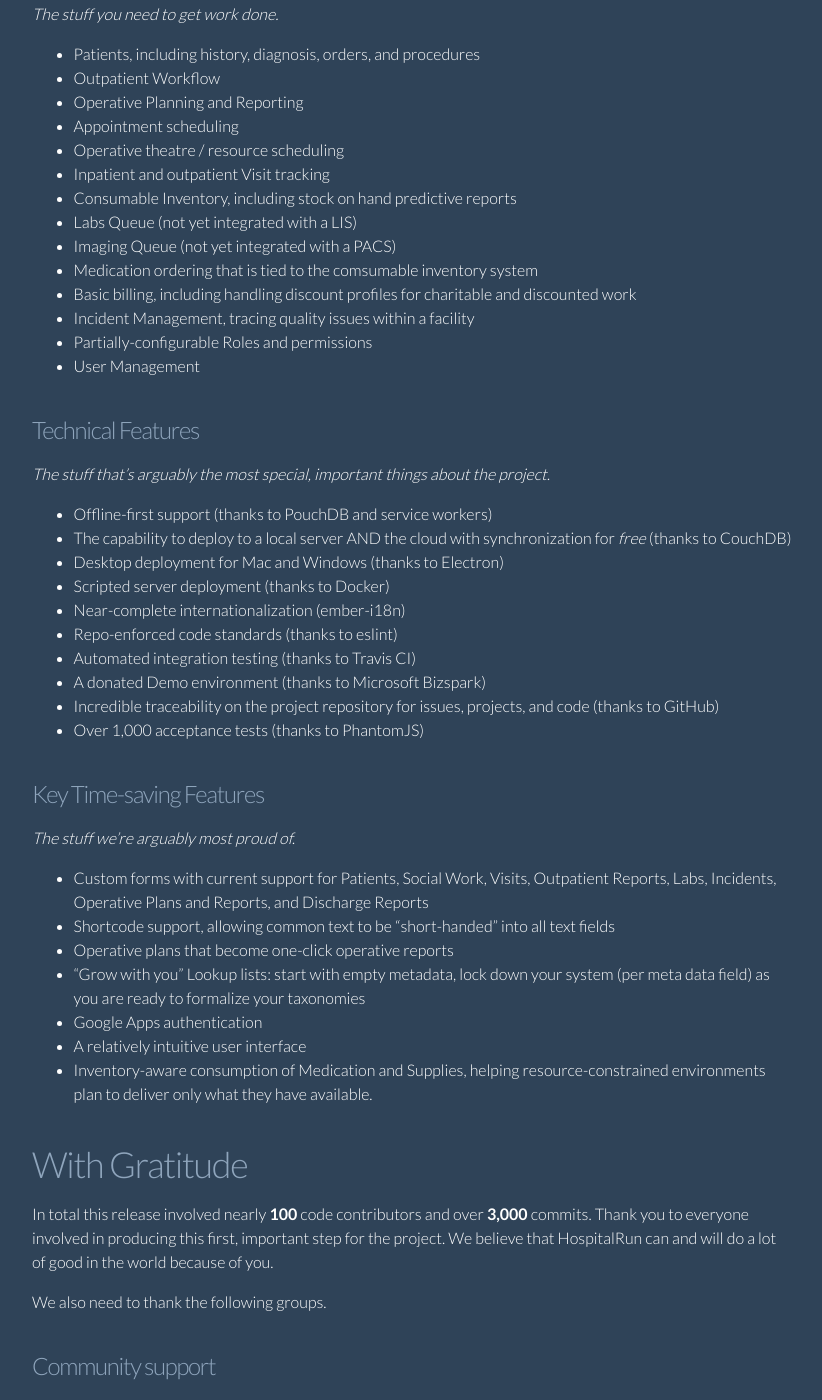
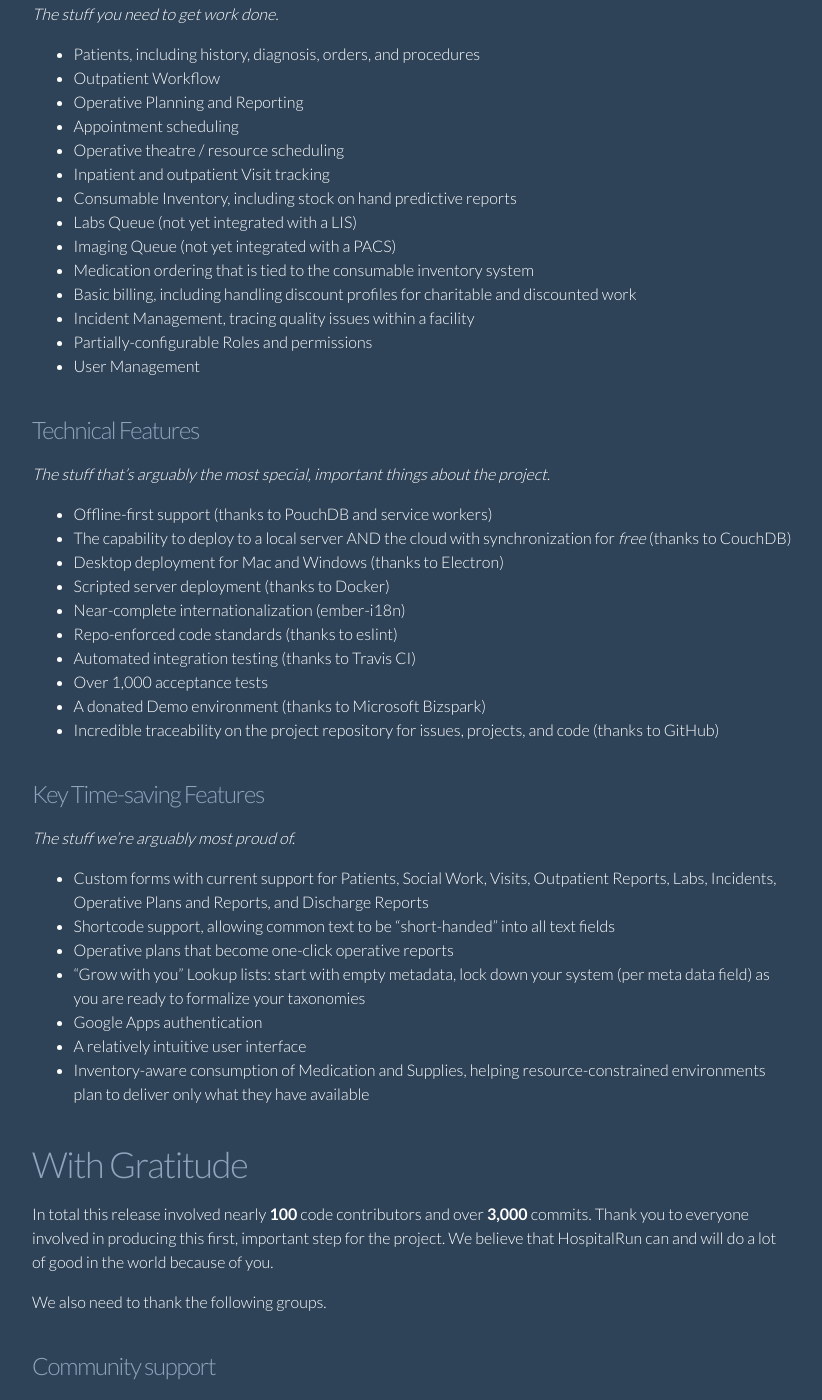
Before and after one commit to HospitalRun/hospitalrun.io, a Jekyll site: the page built from _posts/2017-05-23-announcing-hospitalrun-1.0.0-beta.markdown, in a window 1280 px wide and 1400 px high, scrolled down 850 px. Shown: the whole window, without its empty margins (359-1181 px from the left). Built offline with Jekyll 4.4.1, drawn with Linux system fonts in a browser that asks for light colours.

Commit message:
more wording

```diff
--- a/_posts/2017-05-23-announcing-hospitalrun-1.0.0-beta.markdown
+++ b/_posts/2017-05-23-announcing-hospitalrun-1.0.0-beta.markdown
@@ -42,7 +42,7 @@ _The stuff you need to get work done._
 * Consumable Inventory, including stock on hand predictive reports
 * Labs Queue (not yet integrated with a LIS)
 * Imaging Queue (not yet integrated with a PACS)
-* Medication ordering that is tied to the comsumable inventory system
+* Medication ordering that is tied to the consumable inventory system
 * Basic billing, including handling discount profiles for charitable and discounted work
 * Incident Management, tracing quality issues within a facility
 * Partially-configurable Roles and permissions
@@ -58,9 +58,9 @@ _The stuff that's arguably the most special, important things about the project.
 * Near-complete internationalization (ember-i18n)
 * Repo-enforced code standards (thanks to eslint)
 * Automated integration testing (thanks to Travis CI)
+* Over 1,000 acceptance tests
 * A donated Demo environment (thanks to Microsoft Bizspark)
 * Incredible traceability on the project repository for issues, projects, and code (thanks to GitHub)
-* Over 1,000 acceptance tests (thanks to PhantomJS)
 
 ## Key Time-saving Features
 _The stuff we're arguably most proud of._
@@ -71,7 +71,7 @@ _The stuff we're arguably most proud of._
 * "Grow with you" Lookup lists: start with empty metadata, lock down your system (per meta data field) as you are ready to formalize your taxonomies
 * Google Apps authentication
 * A relatively intuitive user interface
-* Inventory-aware consumption of Medication and Supplies, helping resource-constrained environments plan to deliver only what they have available.
+* Inventory-aware consumption of Medication and Supplies, helping resource-constrained environments plan to deliver only what they have available
 
 # With Gratitude
 In total this release involved nearly __100__ code contributors and over __3,000__ commits. Thank you to everyone involved in producing this first, important step for the project. We believe that HospitalRun can and will do a lot of good in the world because of you.
```
